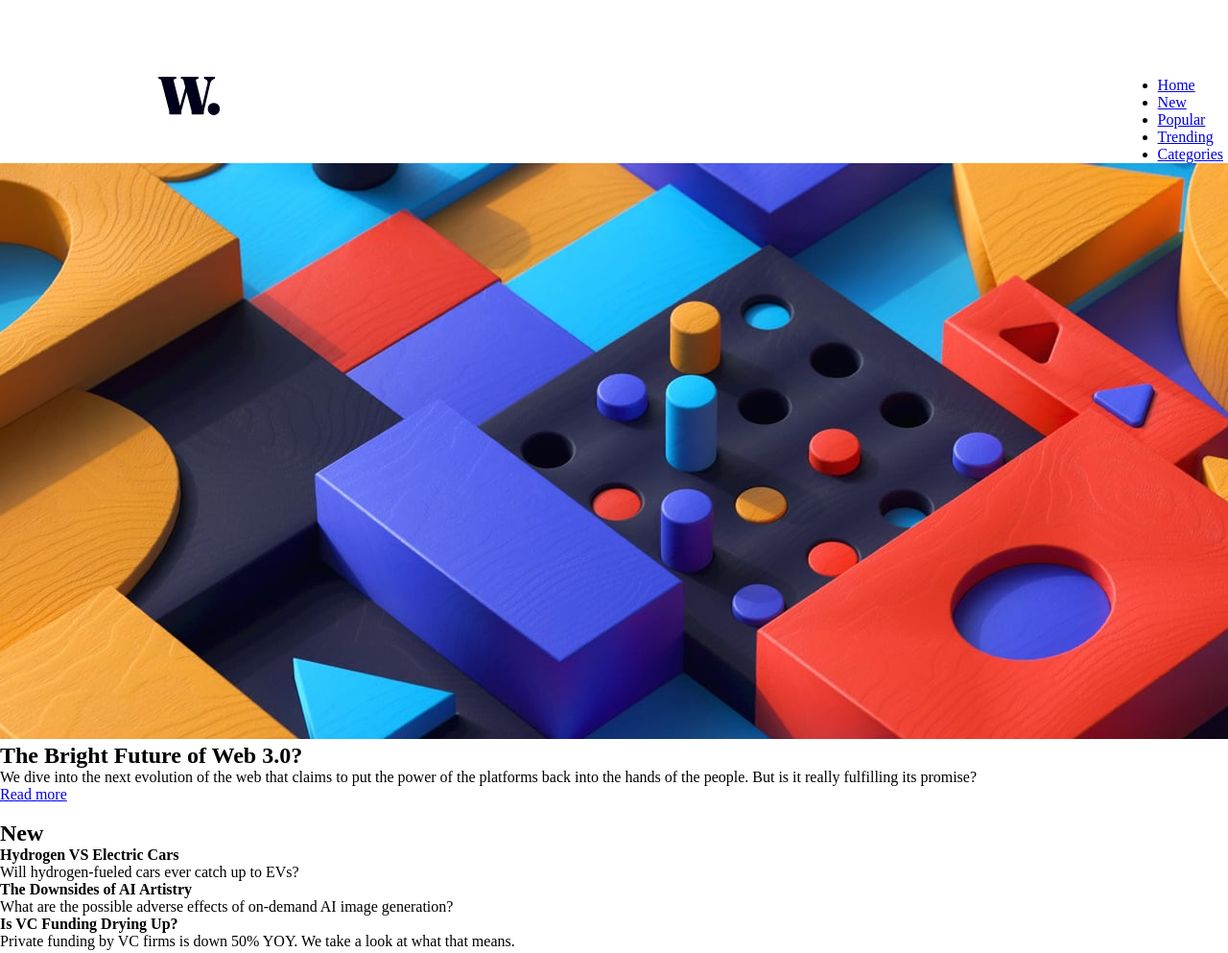
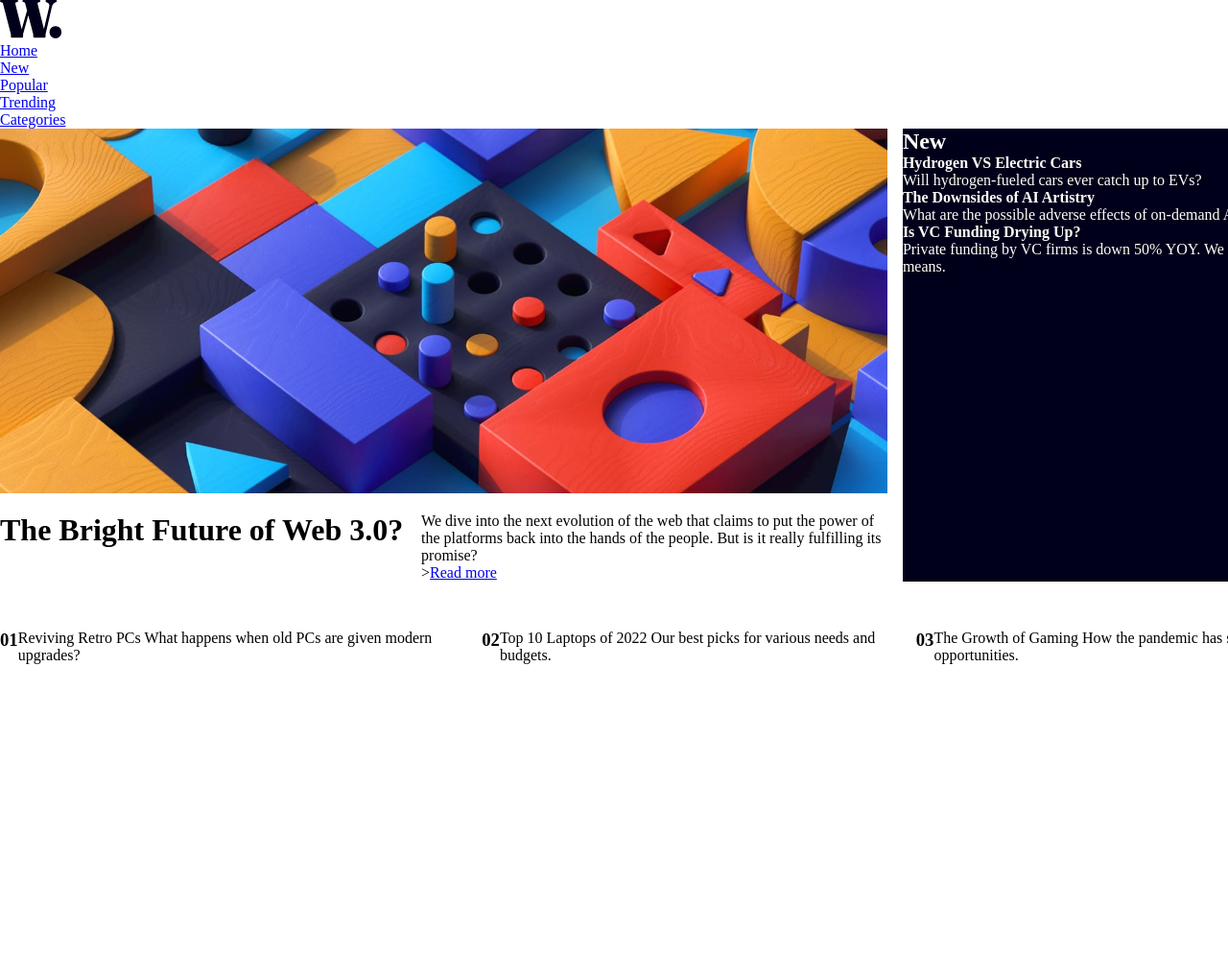
Before and after one commit to GauravKumawat2002/HTML_CSS_PROJECTS, a plain HTML site: page index.html in a window 1280 px wide. Shown: the top 993 px of the page at 96% size. Drawn offline with Linux system fonts and the light colour scheme.

Commit message:
nothing special

```diff
--- a/DesktopDesign.css
+++ b/DesktopDesign.css
@@ -6,16 +6,48 @@
 body {
   width: 1440px;
   height: 1024px;
+  box-sizing: border-box;
+}
+.main-container {
+  display: grid;
+  grid-template-areas:
+    "img img sidebar"
+    "column1 column2 sidebar"
+    "column3 column4 column5";
+  gap: 1rem;
 }
 
-header {
-  padding: 80px 165px 52px 165px;
+.image-wrapper {
+  width: 100%;
+  grid-column: span 2;
 }
 
-header > img {
-  float: left;
+.image-wrapper img {
+  width: 100%;
+  /* height: fit-content; */
 }
-.main-nav {
-  float: right;
-  list-style: none;
+.span-left {
+  grid-column: 1 / 2;
 }
+.text {
+  grid-column: 2 / 3;
+  grid-row: 2 / 3;
+}
+
+.link_1 {
+  grid-column: 2 / 3;
+  grid-row: 2 / 3;
+}
+
+.grid-2 {
+  color: hsl(36, 100%, 99%);
+  grid-column: 3 / 4;
+  grid-row: 1 / 2;
+  grid-area: sidebar;
+  background-color: hsl(240, 100%, 5%);
+}
+
+.flexbox {
+  grid-column: span 3;
+  display: flex;
+}
--- a/index.html
+++ b/index.html
@@ -26,22 +26,21 @@
             </ul>
         </nav>
     </header>
-    <br>
+
     <div class="main-container">
-        <section class="gird-1">
-            <div class="image-wrapper"><img src="assets/images/image-web-3-desktop.jpg" alt="image-web-3-desktop"></div>
-            <div class="text-wrapper">
-                <h1>The Bright Future of Web 3.0?</h1>
-                <div class="text"> We dive into the next evolution of the web that claims to put the power of the
-                    platforms back
-                    into the hands of the
-                    people.
-                    But is it really fulfilling its promise?</div>
-                <a href="#" class="link_1">Read more</a>
-            </div>
+
+        <div class="image-wrapper"><img src="assets/images/image-web-3-desktop.jpg" alt="" srcset=""></div>
+        <h1 class="span-left">The Bright Future of Web 3.0?</h1>
+        <section class="text"> We dive into the next evolution of the web that claims to put the power of the
+            platforms back
+            into the hands of the
+            people.
+            But is it really fulfilling its promise?
+            <div class="link_1">><a href="#" class="">Read more</a></div>
         </section>
+
         <br>
-        <section class="grid-2">
+        <div class="grid-2">
             <h2>New</h2>
             <h4>Hydrogen VS Electric Cars</h4>
             Will hydrogen-fueled cars ever catch up to EVs?
@@ -51,9 +50,9 @@
 
             <h4>Is VC Funding Drying Up?</h4>
             Private funding by VC firms is down 50% YOY. We take a look at what that means.
-        </section>
-        <br>
-        <section class="flexbox">
+        </div>
+
+        <div class="flexbox">
             <h3>01</h3>
             Reviving Retro PCs
             What happens when old PCs are given modern upgrades?
@@ -65,23 +64,8 @@
             <h3>03</h3>
             The Growth of Gaming
             How the pandemic has sparked fresh opportunities.
-        </section>
+        </div>
     </div>
-
-
-
-
-
-
-
-
-
-
-
-
-
-
-
 
 </body>
 
```
Also changed, not shown: grid-test.html (added, +36 -0 lines).
